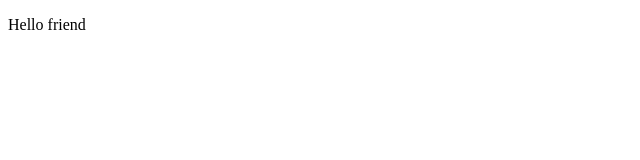
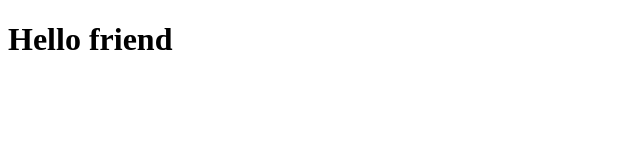
Before and after one commit to SappyJoy/learn_js, a plain HTML site: page index.html in a window 1280 px wide. Shown: the whole page, without its empty margins (0-640 px from the left). Drawn offline with Linux system fonts and the light colour scheme.

Commit message:
Change tag 'p' to 'h1'

```diff
--- a/index.html
+++ b/index.html
@@ -6,7 +6,7 @@
 </head>
 <body>
 
-<p>Hello friend</p>
+<h1>Hello friend</h1>
 <script src="js/script.js"></script>
 
 </body>
```
